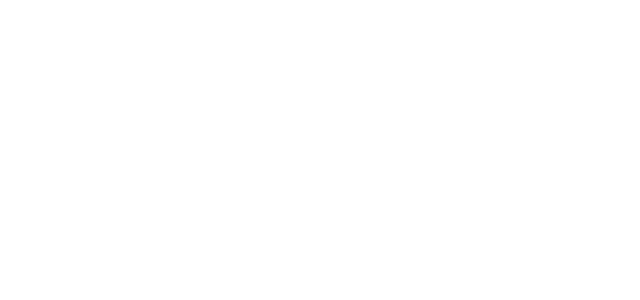
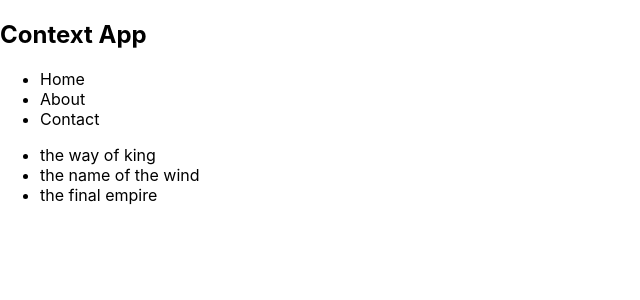
Before and after one commit to Cedric921/SongList, a React (Create React App) app: page / in a window 1280 px wide. Shown: the top 300 px of the page, without its empty margins (0-640 px from the left). Built offline with nearby package versions, Linux system fonts and the light colour scheme.

Commit message:
creation off BookList class component

```diff
--- a/src/App.js
+++ b/src/App.js
@@ -1,11 +1,14 @@
-import react from 'react';
+import React from 'react'
+import BookList from './components/BookList'
+import Navbar from './components/Navbar'
 
 function App() {
   return (
-    <div className="App">
-
+    <div className='App'>
+      <Navbar />
+      <BookList />
     </div>
-  );
+  )
 }
 
-export default App;
+export default App
--- /dev/null
+++ b/src/components/BookList.jsx
@@ -0,0 +1,17 @@
+import React, { Component } from 'react'
+
+class BookList extends Component {
+  render() {
+    return (
+      <div className='book-list'>
+        <ul>
+          <li>the way of king</li>
+          <li>the name of the wind</li>
+          <li>the final empire</li>
+        </ul>
+      </div>
+    )
+  }
+}
+
+export default BookList
```
